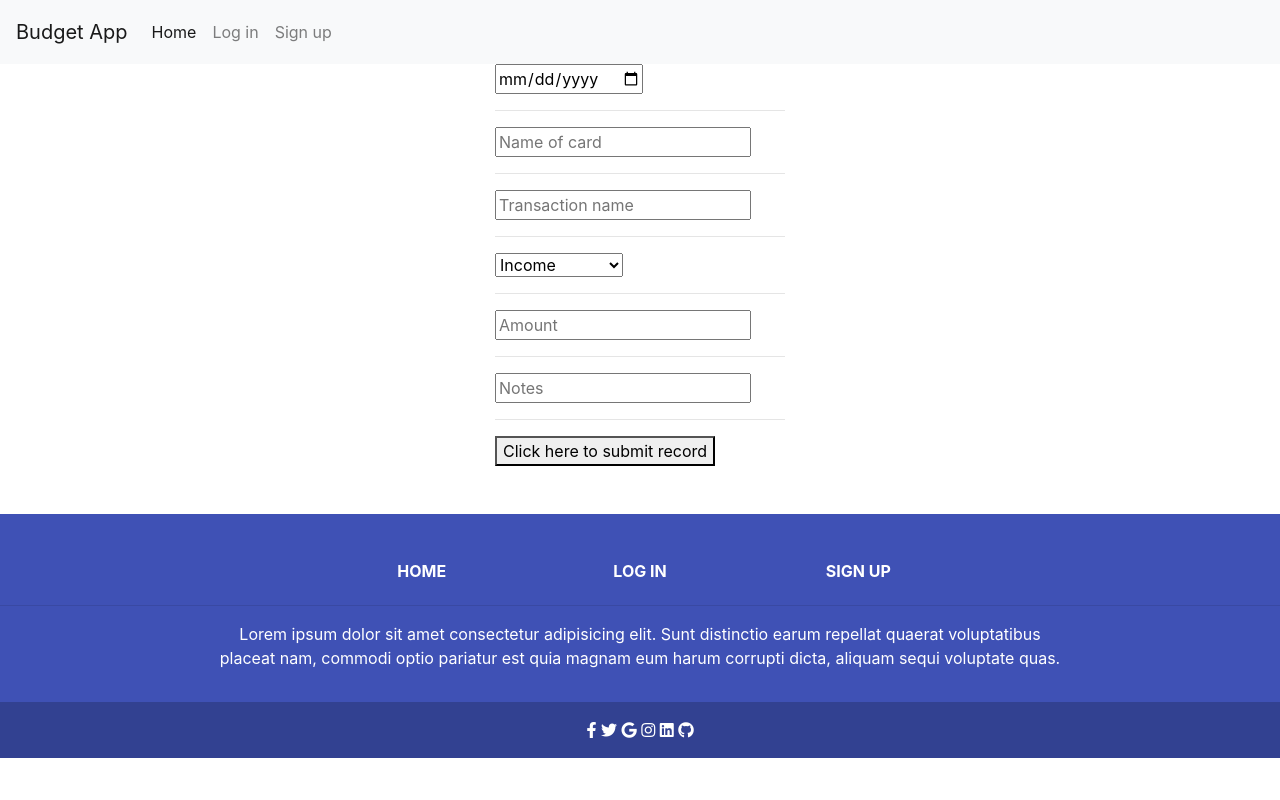
After one commit to luke2533/budget-app, a Flask app: page /add_record in a window 1280 px wide. The commit adds this page. Run offline with Flask 2, Linux system fonts and the light colour scheme; some libraries are stand-ins or nearby versions.

Commit message:
add_record page v0.2.3

```diff
--- a/app.py
+++ b/app.py
@@ -89,6 +89,11 @@ def logout():
     return redirect(url_for("login"))
 
 
+@app.route("/add_record")
+def add_record():
+    return render_template("add_record.html")
+
+
 if __name__ == "__main__":
     app.run(host=os.environ.get("IP"),
             port=int(os.environ.get("PORT")),
--- /dev/null
+++ b/templates/add_record.html
@@ -0,0 +1,37 @@
+{% extends "base.html" %}
+{% block content %}
+
+    <div class="container-fluid">
+        <div class="row justify-content-center">
+            <div class="col-10 col-md-5 col-lg-4 col-xl-3">
+                <form action="">
+                    <input type="date" placeholder="Date" name="date" id="date" required>
+                    <hr>
+                    <input type="text" placeholder="Name of card" name="card" id="card" required>
+                    <hr>
+                    <input type="text" placeholder="Transaction name" name="name" id="name" required>
+                    <hr>
+                    <select name="category" id="category" required>
+                        <option value="income">Income</option>
+                        <option value="rent">Rent</option>
+                        <option value="debt">Debt</option>
+                        <option value="groceries">Groceries</option>
+                        <option value="travel">Travel</option>
+                        <option value="subscriptions">Subscriptions</option>
+                        <option value="holiday">Holdiay</option>
+                        <option value="entertainment">Entertainment</option>
+                    </select>
+                    <hr>
+                    <input type="number" placeholder="Amount" name="amount" id="amount" required>
+                    <hr>
+                    <input type="text" placeholder="Notes" name="notes" id="notes">
+                    <hr>
+                    <input type="hidden" name="balance" id="balance">
+                    <!-- This is placeholder not sure how i will calculate it -->
+                    <button type="submit">Click here to submit record</button>
+                </form>
+            </div>
+        </div>
+    </div>
+
+{% endblock %}
--- a/templates/base.html
+++ b/templates/base.html
@@ -19,7 +19,7 @@
     <header>
         <!-- Height will be 64px -->
         <nav class="navbar navbar-expand-lg navbar-light bg-light">
-            <a class="navbar-brand" href="#">Navbar</a>
+            <a class="navbar-brand" href="#">Budget App</a>
             <button class="navbar-toggler" type="button" data-toggle="collapse" data-target="#navbarNavAltMarkup" aria-controls="navbarNavAltMarkup" aria-expanded="false" aria-label="Toggle navigation">
                 <span class="navbar-toggler-icon"></span>
             </button>
@@ -28,7 +28,7 @@
                     <a class="nav-link active" href="/">Home <span class="sr-only">(current)</span></a>
                     {% if session.user %}
                         {% if username is not none %}
-                            <a class="nav-link" href="">Budget thing</a>
+                            <a class="nav-link" href="{{ url_for('add_record') }}">Add Record</a>
                             <a class="nav-link" href="">Budget thing</a>
                         {% endif %}
                         <a class="nav-link" href="{{ url_for('logout') }}">Log out</a>
```
Also changed, not shown: README.md.
